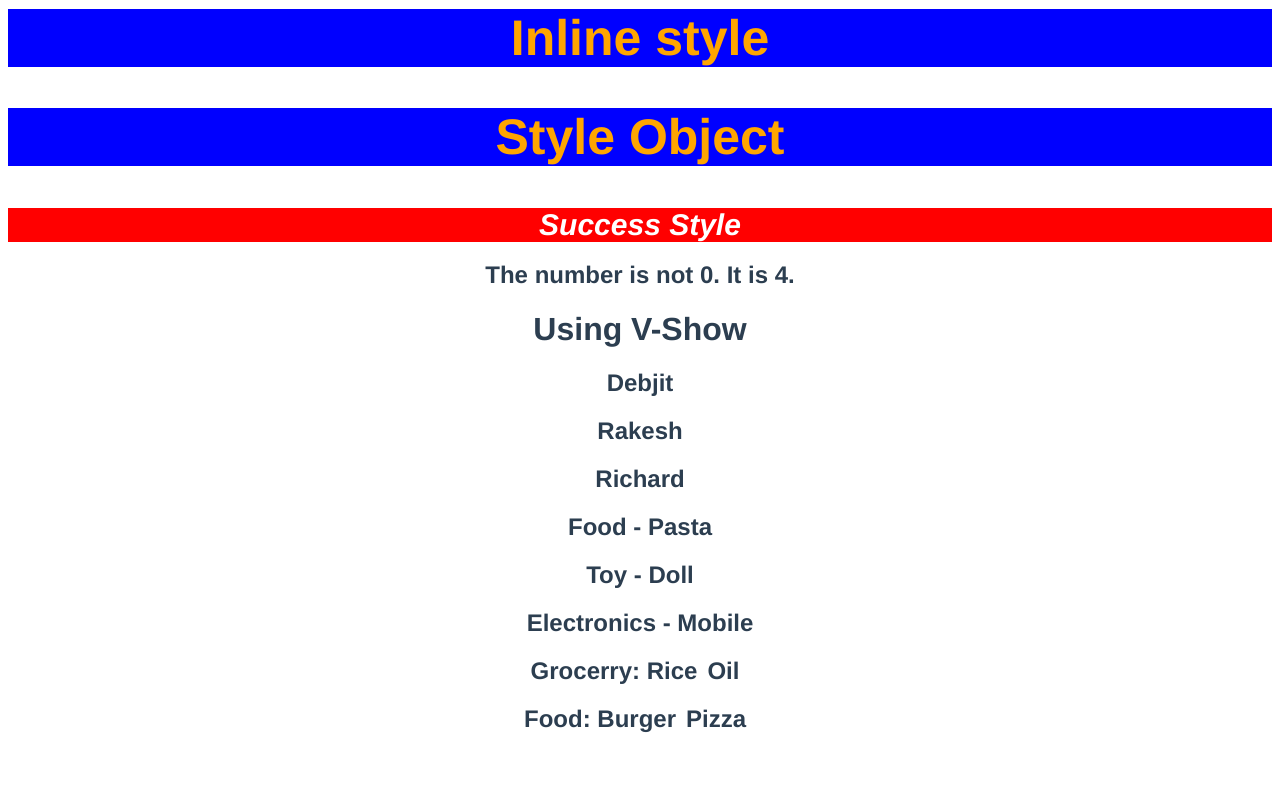
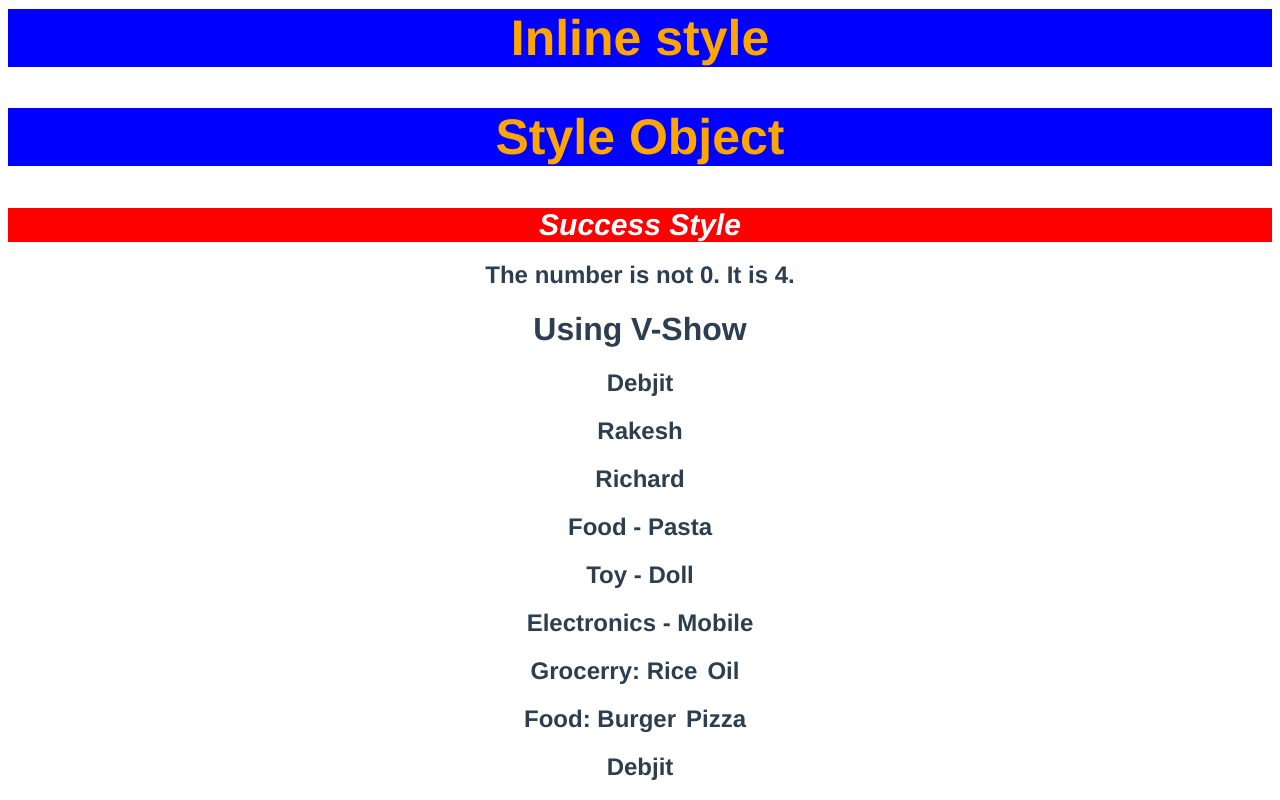
Before and after one commit to DebjitPramanick/Practice-Vue, a Vue app in the folder firstapp/: page / in a window 1280 px wide. Shown: the part 268-1068 px from the top of the page. Before the commit the page ends 1021 px from the top, so only its background shows below. Built offline with nearby package versions, Linux system fonts and the light colour scheme.

Commit message:
Conditional List Rendering

```diff
--- a/firstapp/package.json
+++ b/firstapp/package.json
@@ -3,9 +3,9 @@
   "version": "0.1.0",
   "private": true,
   "scripts": {
-    "serve": "export NODE_OPTIONS=--openssl-legacy-provider && vue-cli-service serve",
-    "build": "export NODE_OPTIONS=--openssl-legacy-provider && vue-cli-service build",
-    "lint": "export NODE_OPTIONS=--openssl-legacy-provider && vue-cli-service lint"
+    "serve": "vue-cli-service serve",
+    "build": "vue-cli-service build",
+    "lint": "vue-cli-service lint"
   },
   "dependencies": {
     "core-js": "^3.6.5",
--- a/firstapp/src/App.vue
+++ b/firstapp/src/App.vue
@@ -46,6 +46,10 @@
       {{s.name}}:
       <span v-for="i in s.items" :key="i" style="margin-right: 10px">{{i}}</span>
     </h2>
+
+    <template v-for="name in names" :key="name">
+      <h2 v-if="name === 'Debjit'">{{name}}</h2>
+    </template>
 
   </div>
 </template>
```
